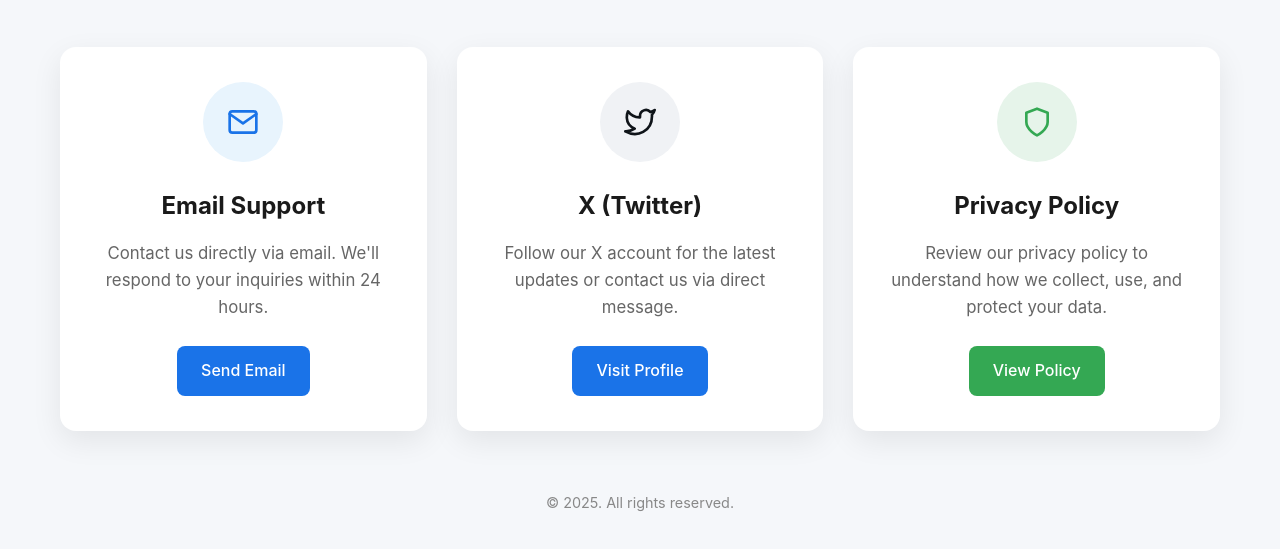
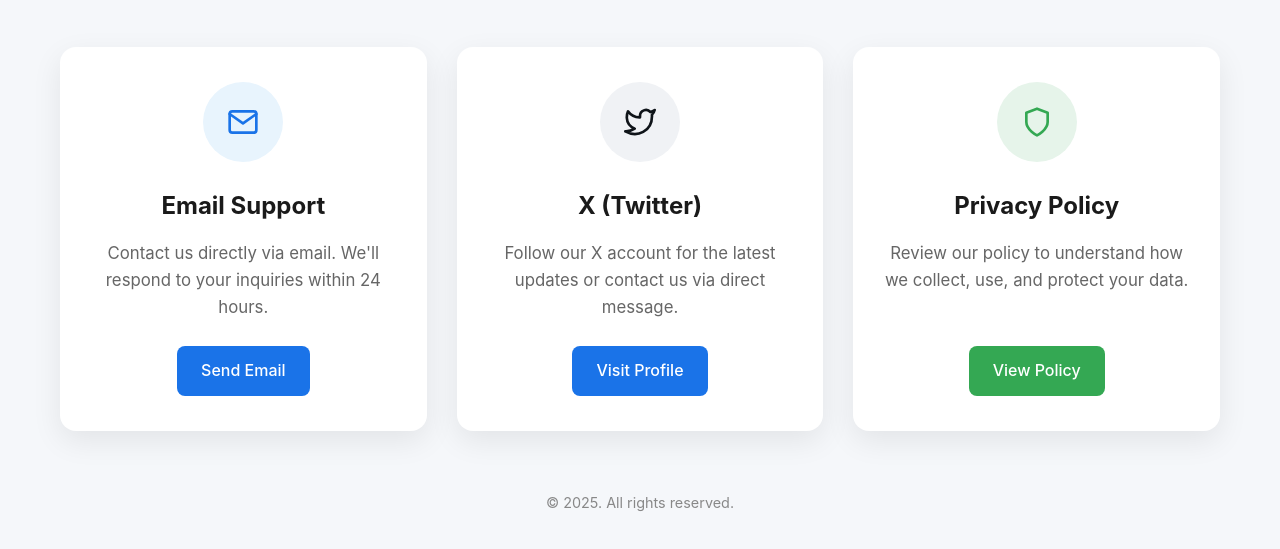
Before and after one commit to mrcloudxiao/app-resources, a plain HTML site: page app-support.html in a window 1280 px wide. Shown: the part 215-764 px from the top of the page. Drawn offline with Linux system fonts and the light colour scheme.

Commit message:
Update app-support.html

```diff
--- a/app-support.html
+++ b/app-support.html
@@ -237,7 +237,7 @@
                     </svg>
                 </div>
                 <h3>Privacy Policy</h3>
-                <p>Review our privacy policy to understand how we collect, use, and protect your data.</p>
+                <p>Review our policy to understand how we collect, use, and protect your data.</p>
                 <a href="https://mrcloudxiao.github.io/app-resources/space-dodge-policy.html" target="_blank" class="policy-link">View Policy</a>
             </div>
         </div>
```
